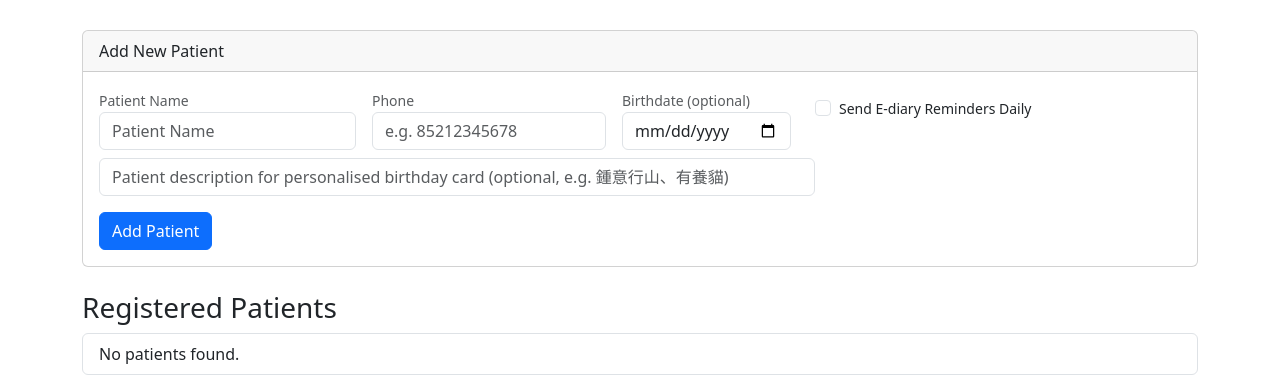
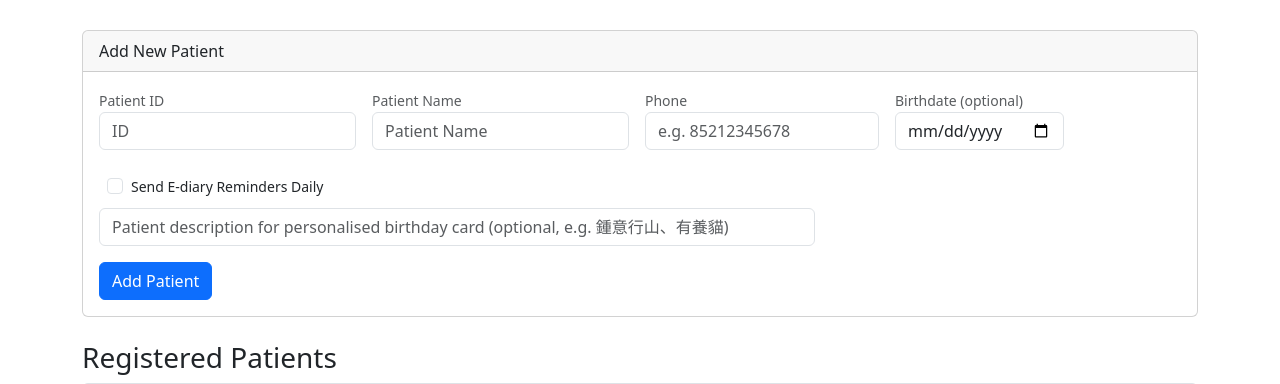
Before and after one commit to dazess/whatsapp-health-bot, a Flask app: page / in a window 1280 px wide. Shown: the part 98-482 px from the top of the page. Run offline with Flask 3, Linux system fonts and the light colour scheme; the visitor is signed in with stand-in values (Sample User, id 1).

Commit message:
Bug fixes

```diff
--- a/app.py
+++ b/app.py
@@ -99,7 +99,17 @@ def google_auth():
         flash('Unauthorized: Your email is not on the admin list.', 'error')
         return redirect(url_for('login'))
 
-    session['user'] = user_info
+    # Encrypt sensitive user info before storing in session
+    # We only store a subset of user_info to keep session small and secure
+    encrypted_user = {
+        'name': user_info.get('name'),
+        # Since we use encrypted cookies via Flask's secret key,
+        # the session is already signed. However, the user specifically
+        # asked to "encrypt the login email stored".
+        'email': user_info.get('email')
+    }
+
+    session['user'] = encrypted_user
     return redirect(url_for('index'))
 
 @app.context_processor
@@ -123,13 +133,14 @@ def index():
 @app.route('/patient/add', methods=['POST'])
 @login_required
 def add_patient():
+    patient_id = request.form.get('patient_id')
     name = request.form.get('name')
     phone = request.form.get('phone') # Expecting full number e.g. 5511999999999
     birthdate_str = request.form.get('birthdate')  # YYYY-MM-DD, optional
     description = request.form.get('description')  # Free text, optional
 
-    if not name or not phone:
-        flash('Name and phone are required.', 'error')
+    if not patient_id or not name or not phone:
+        flash('Patient ID, name and phone are required.', 'error')
         return redirect(url_for('index'))
 
     if not phone.isdigit():
@@ -138,6 +149,11 @@ def add_patient():
 
     if len(phone) != 11 or not phone.startswith('852'):
         flash('Error: Phone number must correspond to the format 852xxxxxxxx.', 'error')
+        return redirect(url_for('index'))
+
+    # Check if patient ID already exists
+    if patient_id and Patient.query.get(patient_id):
+        flash(f'Error: Patient ID {patient_id} already exists.', 'error')
         return redirect(url_for('index'))
 
     birthdate = None
@@ -151,6 +167,7 @@ def add_patient():
     send_ediary = request.form.get('send_ediary_reminders') == 'on'
 
     new_patient = Patient(
+        id=patient_id if patient_id else None,
         name=name,
         phone_number=phone,
         birthdate=birthdate,
--- a/templates/index.html
+++ b/templates/index.html
@@ -34,6 +34,10 @@
             <div class="card-body">
                 <form action="/patient/add" method="POST">
                     <div class="row g-3 mb-2">
+                        <div class="col-auto">
+                            <label class="form-label text-muted small mb-0">Patient ID</label>
+                            <input type="text" class="form-control" name="patient_id" placeholder="ID" required>
+                        </div>
                         <div class="col-auto">
                             <label class="form-label text-muted small mb-0">Patient Name</label>
                             <input type="text" class="form-control" name="name" placeholder="Patient Name" required>
```
Also changed, not shown: wa-service/package-lock.json.
